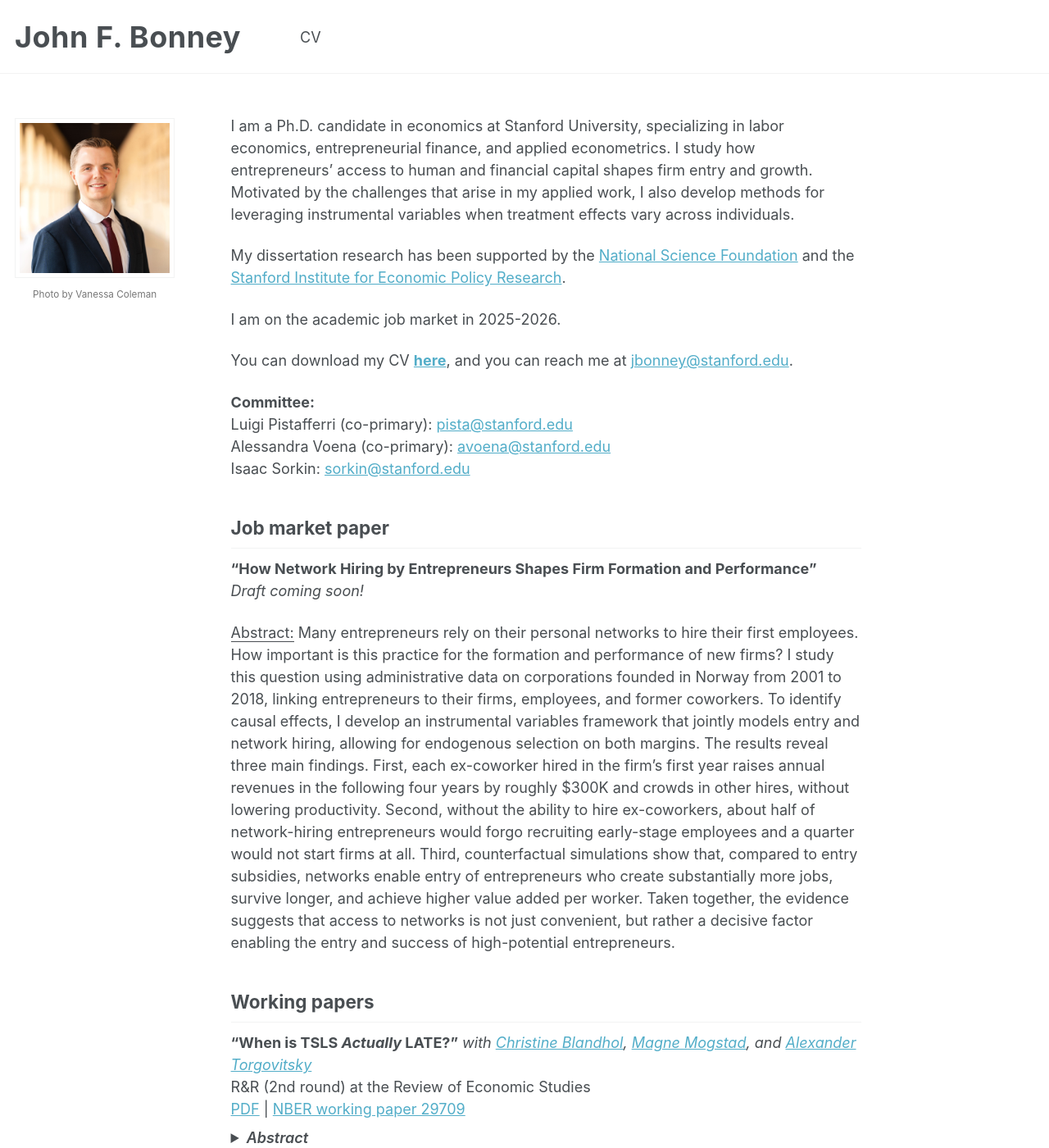
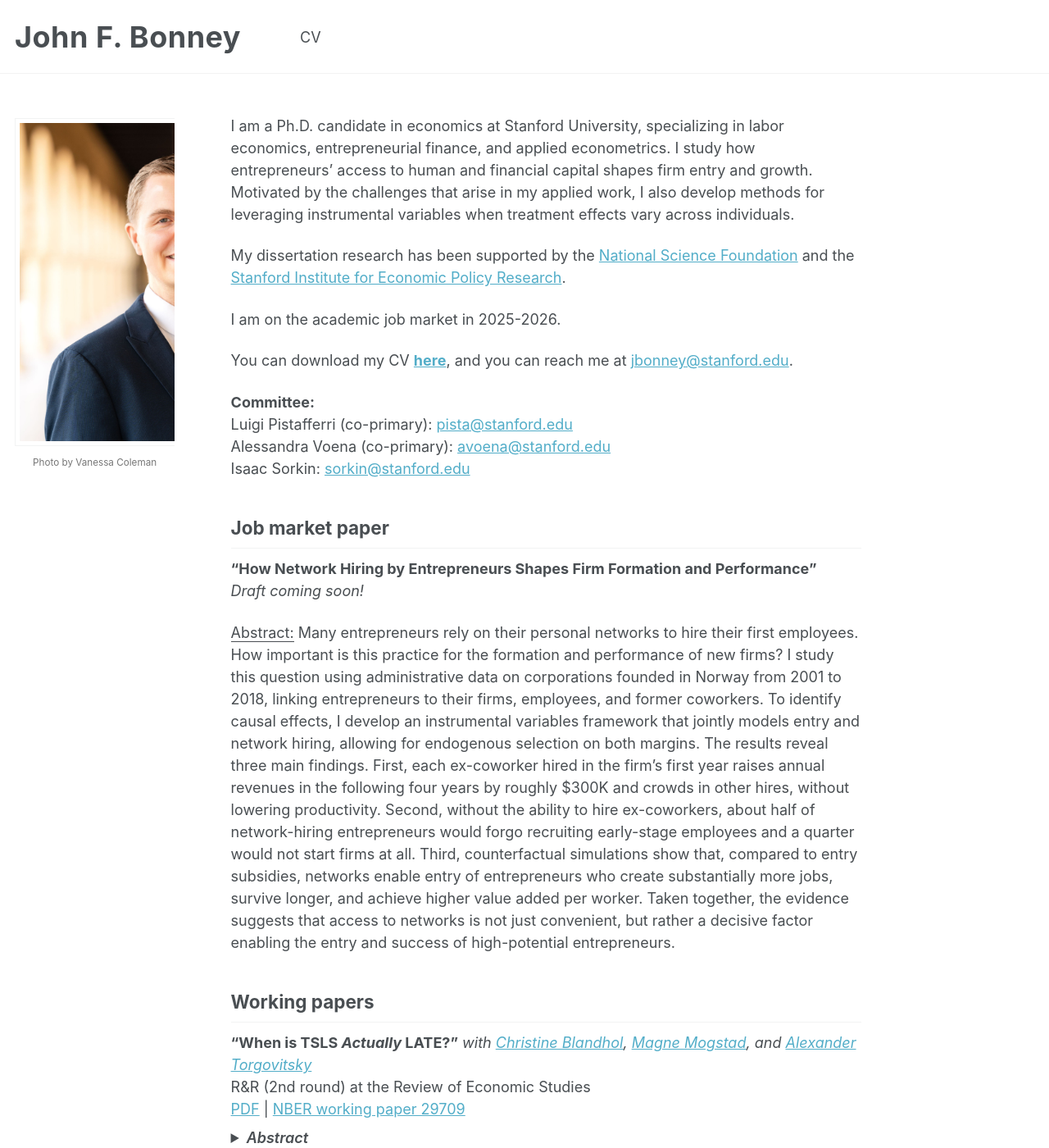
Before and after one commit to johnnybonney/johnnybonney.github.io, a Jekyll site: the page built from _pages/about.md, in a window 1280 px wide and 1400 px high. Shown: the whole window at 82% size. Built offline with Jekyll 4.4.1, drawn with Linux system fonts in a browser that asks for light colours; a script that is not in the unit is left out.

Commit message:
Increasing photo size on desktop

```diff
--- a/_includes/author-profile.html
+++ b/_includes/author-profile.html
@@ -6,7 +6,7 @@
 
 <div itemscope itemtype="http://schema.org/Person">
 
-  <div class="author__avatar">
+  <div class="author__avatar avatar--xl">
     {% if author.avatar contains "://" %}
     	<img src="{{ author.avatar }}" alt="{{ author.name }}"  fetchpriority="high" />
     {% else %}
--- a/assets/css/custom.css
+++ b/assets/css/custom.css
@@ -79,16 +79,24 @@ img.author__avatar {
 }
 
 /* ===================== DESKTOP LAYOUT & BIGGER PHOTO ===================== */
-/* Desktop: widen sidebar and let photo scale up */
+
+/* Desktop-only: force a larger headshot, without touching layout */
 @media (min-width: 1024px) {
-  .layout--single .sidebar {
-    flex: 0 0 420px !important;   /* widen sidebar (default ~300px) */
-    max-width: 420px !important;
+  .avatar--xl {
+    width: 400px !important;      /* try 360–420px to taste */
+    height: 400px !important;
+    max-width: none !important;   /* ignore theme caps */
+    margin-left: auto !important;
+    margin-right: auto !important;
+    overflow: hidden !important;
+    border-radius: 0 !important;
   }
-  .layout--single .sidebar .author__avatar {
-    max-width: 380px !important;  /* bigger headshot */
-  }
-  .layout--single .page__content {
-    max-width: 800px !important;  /* keep text from feeling squeezed */
+  .avatar--xl img {
+    width: 100% !important;
+    height: 100% !important;
+    max-width: none !important;
+    object-fit: cover !important;
+    object-position: center !important;
+    display: block !important;
   }
 }
```
Also changed, not shown: 2 other files.
